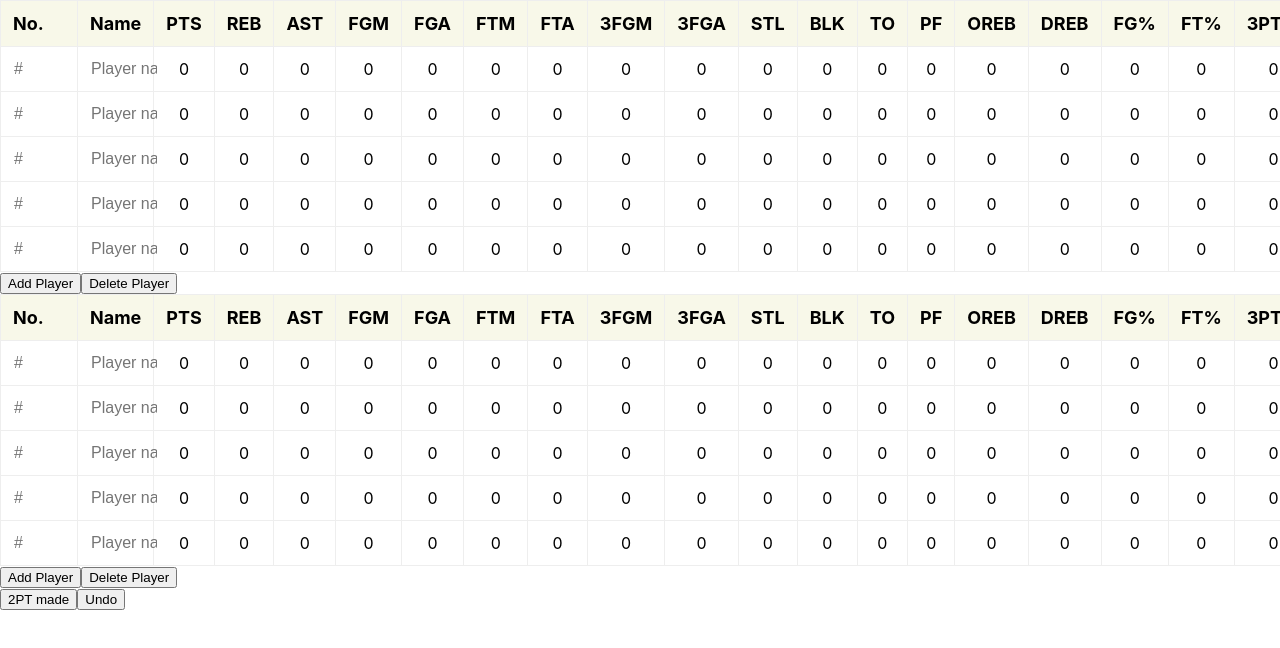
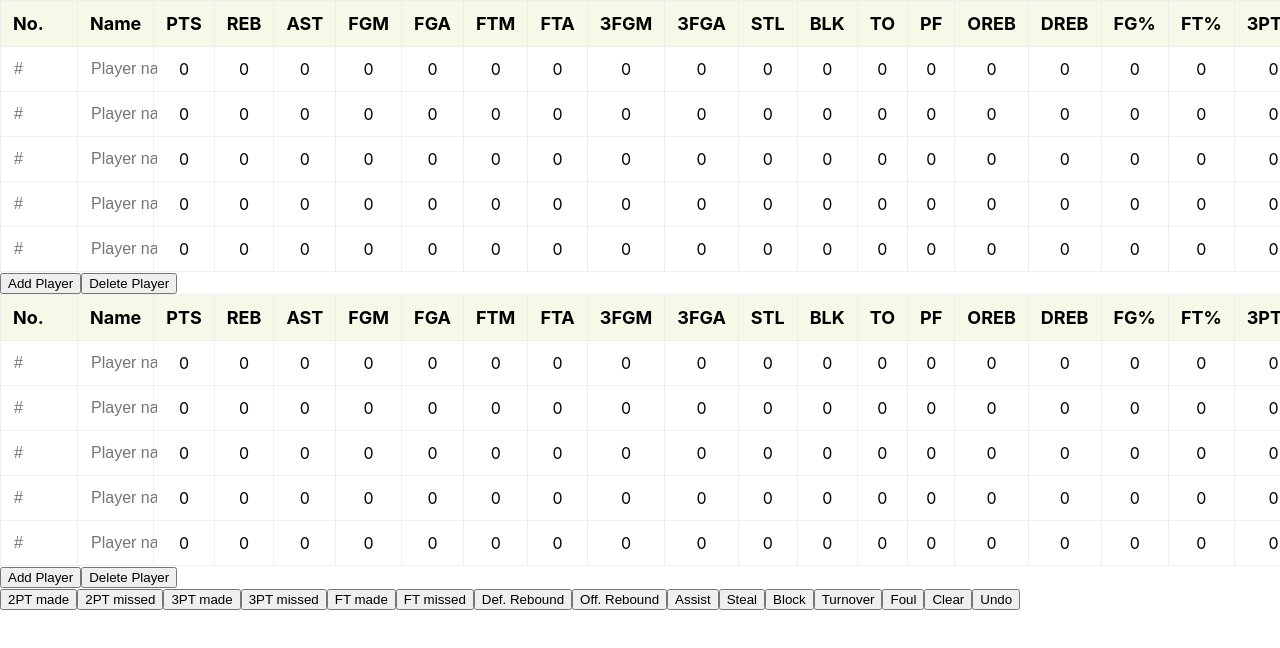
Before and after one commit to eshwarganesan/boxscore, a React (Create React App) app: page / in a window 1280 px wide. Shown: the top 648 px of the page. Built offline with nearby package versions, Linux system fonts and the light colour scheme.

Commit message:
added more buttons to console, disabled text fields when console button is pressed

```diff
--- a/src/App.js
+++ b/src/App.js
@@ -8,10 +8,15 @@ import { clear, addHistory } from "./consoleSlice";
 
 function TextInput() {
     const [data, setData] = useState(0);
+    const consoleActions = useSelector((state) => state.console.action);
 
     const onChangeInput = (e) => {
+        if (Object.keys(consoleActions).length === 0) {
             const editData = e.target.value;
             setData(editData);
+        } else {
+            return;
+        }
     };
 
     return (
@@ -21,6 +26,7 @@ function TextInput() {
             type="text"
             placeholder="Player name"
             onChange={(e) => onChangeInput(e)}
+            disabled={Object.keys(consoleActions).length > 0}
             class="name"
         />
     );
@@ -28,11 +34,16 @@ function TextInput() {
 
 function NumericInput() {
     const [data, setData] = useState(0);
+    const consoleActions = useSelector((state) => state.console.action);
 
     const onChangeInput = (e) => {
+        if (Object.keys(consoleActions).length === 0) {
             const value = e.target.value;
             const sanitizedValue = value.replace(/[^0-9]/g, ""); // Remove non-numeric characters
             setData(sanitizedValue);
+        } else {
+            return;
+        }
     };
 
     const handleKeyPress = (e) => {
@@ -53,6 +64,7 @@ function NumericInput() {
             placeholder="#"
             onChange={(e) => onChangeInput(e)}
             onKeyDown={(e) => handleKeyPress(e)}
+            disabled={Object.keys(consoleActions).length > 0}
             class="number"
         />
     );
@@ -72,8 +84,20 @@ function Table(props) {
     };
     const handleClick = (id) => {
         if (Object.keys(consoleActions).length > 0) {
-            const consoleData = {stats: consoleActions, Team: team, player_id: id, undo: false};
-            dispatch(addHistory({stats: consoleActions, Team: team, player_id: id, undo: true}))
+            const consoleData = {
+                stats: consoleActions,
+                Team: team,
+                player_id: id,
+                undo: false,
+            };
+            dispatch(
+                addHistory({
+                    stats: consoleActions,
+                    Team: team,
+                    player_id: id,
+                    undo: true,
+                })
+            );
             dispatch(clear());
             dispatch(handleAction(consoleData));
         }
@@ -136,23 +160,29 @@ function Table(props) {
                             <td>
                                 {box[team][player.id]["fga"] === 0
                                     ? 0
-                                    : (box[team][player.id]["fgm"] /
+                                    : (
+                                          (box[team][player.id]["fgm"] /
                                               box[team][player.id]["fga"]) *
-                                      100}
+                                          100
+                                      ).toFixed(2)}
                             </td>
                             <td>
                                 {box[team][player.id]["fta"] === 0
                                     ? 0
-                                    : (box[team][player.id]["ftm"] /
+                                    : (
+                                          (box[team][player.id]["ftm"] /
                                               box[team][player.id]["fta"]) *
-                                      100}
+                                          100
+                                      ).toFixed(2)}
                             </td>
                             <td>
                                 {box[team][player.id]["3fga"] === 0
                                     ? 0
-                                    : (box[team][player.id]["3fgm"] /
+                                    : (
+                                          (box[team][player.id]["3fgm"] /
                                               box[team][player.id]["3fga"]) *
-                                      100}
+                                          100
+                                      ).toFixed(2)}
                             </td>
                         </tr>
                     ))}
--- a/src/Console.js
+++ b/src/Console.js
@@ -1,7 +1,23 @@
 // Console.js
 import React from "react";
 import { useDispatch, useSelector } from "react-redux";
-import { made2pointer, undo } from "./consoleSlice";
+import {
+    made2pointer,
+    missed2pointer,
+    madeFreeThrow,
+    missedFreeThrow,
+    made3pointer,
+    missed3pointer,
+    defRebound,
+    offRebound,
+    assist,
+    steal,
+    block,
+    turnover,
+    foul,
+    clear,
+    undo,
+} from "./consoleSlice";
 import { handleAction } from "./boxSlice";
 
 const Console = () => {
@@ -9,7 +25,6 @@ const Console = () => {
     const history = useSelector((state) => state.console.history);
     const lastAction = history.slice(-1)[0];
     const handleUndo = () => {
-        console.log(JSON.stringify(lastAction));
         if (lastAction !== undefined) {
             dispatch(handleAction(lastAction));
             dispatch(undo());
@@ -19,6 +34,25 @@ const Console = () => {
     return (
         <div>
             <button onClick={() => dispatch(made2pointer())}>2PT made</button>
+            <button onClick={() => dispatch(missed2pointer())}>
+                2PT missed
+            </button>
+            <button onClick={() => dispatch(made3pointer())}>3PT made</button>
+            <button onClick={() => dispatch(missed3pointer())}>
+                3PT missed
+            </button>
+            <button onClick={() => dispatch(madeFreeThrow())}>FT made</button>
+            <button onClick={() => dispatch(missedFreeThrow())}>
+                FT missed
+            </button>
+            <button onClick={() => dispatch(defRebound())}>Def. Rebound</button>
+            <button onClick={() => dispatch(offRebound())}>Off. Rebound</button>
+            <button onClick={() => dispatch(assist())}>Assist</button>
+            <button onClick={() => dispatch(steal())}>Steal</button>
+            <button onClick={() => dispatch(block())}>Block</button>
+            <button onClick={() => dispatch(turnover())}>Turnover</button>
+            <button onClick={() => dispatch(foul())}>Foul</button>
+            <button onClick={() => dispatch(clear())}>Clear</button>
             <button onClick={() => handleUndo()}>Undo</button>
         </div>
     );
--- a/src/boxSlice.js
+++ b/src/boxSlice.js
@@ -260,9 +260,7 @@ const boxSlice = createSlice({
 
             for (const stat in stats) {
                 if (stat in state[team][id]) {
-                    console.log(action.payload["undo"]);
                     if (action.payload["undo"]) {
-                        console.log("Undoing");
                         state[team][id][stat] -= stats[stat];
                     } else {
                         state[team][id][stat] += stats[stat];
--- a/src/consoleSlice.js
+++ b/src/consoleSlice.js
@@ -4,11 +4,59 @@ const consoleSlice = createSlice({
     name: "console",
     initialState: {
         action: {},
-    history: []
+        history: [],
     },
     reducers: {
         made2pointer: (state) => {
-      state.action = {pts: 2, fgm: 1, fga: 1};
+            state.action = { pts: 2, fgm: 1, fga: 1 };
+            return state;
+        },
+        missed2pointer: (state) => {
+            state.action = { fga: 1 };
+            return state;
+        },
+        madeFreeThrow: (state) => {
+            state.action = { pts: 1, ftm: 1, fta: 1 };
+            return state;
+        },
+        missedFreeThrow: (state) => {
+            state.action = { fta: 1 };
+            return state;
+        },
+        made3pointer: (state) => {
+            state.action = { pts: 3, "3fgm": 1, "3fga": 1 };
+            return state;
+        },
+        missed3pointer: (state) => {
+            state.action = { "3fga": 1 };
+            return state;
+        },
+        defRebound: (state) => {
+            state.action = { reb: 1, dreb: 1 };
+            return state;
+        },
+        offRebound: (state) => {
+            state.action = { reb: 1, oreb: 1 };
+            return state;
+        },
+        assist: (state) => {
+            state.action = { ast: 1 };
+            return state;
+        },
+        steal: (state) => {
+            state.action = { stl: 1 };
+            return state;
+        },
+        block: (state) => {
+            state.action = { blk: 1 };
+            return state;
+        },
+        turnover: (state) => {
+            state.action = { to: 1 };
+            return state;
+        },
+        foul: (state) => {
+            state.action = { pf: 1 };
             return state;
         },
         clear: (state) => {
@@ -26,5 +74,22 @@ const consoleSlice = createSlice({
     },
 });
 
-export const { made2pointer, clear, addHistory, undo } = consoleSlice.actions;
+export const {
+    made2pointer,
+    missed2pointer,
+    madeFreeThrow,
+    missedFreeThrow,
+    made3pointer,
+    missed3pointer,
+    defRebound,
+    offRebound,
+    assist,
+    steal,
+    block,
+    turnover,
+    foul,
+    clear,
+    addHistory,
+    undo,
+} = consoleSlice.actions;
 export default consoleSlice.reducer;
```
Lines whose indentation alone changed are shown as unchanged.
